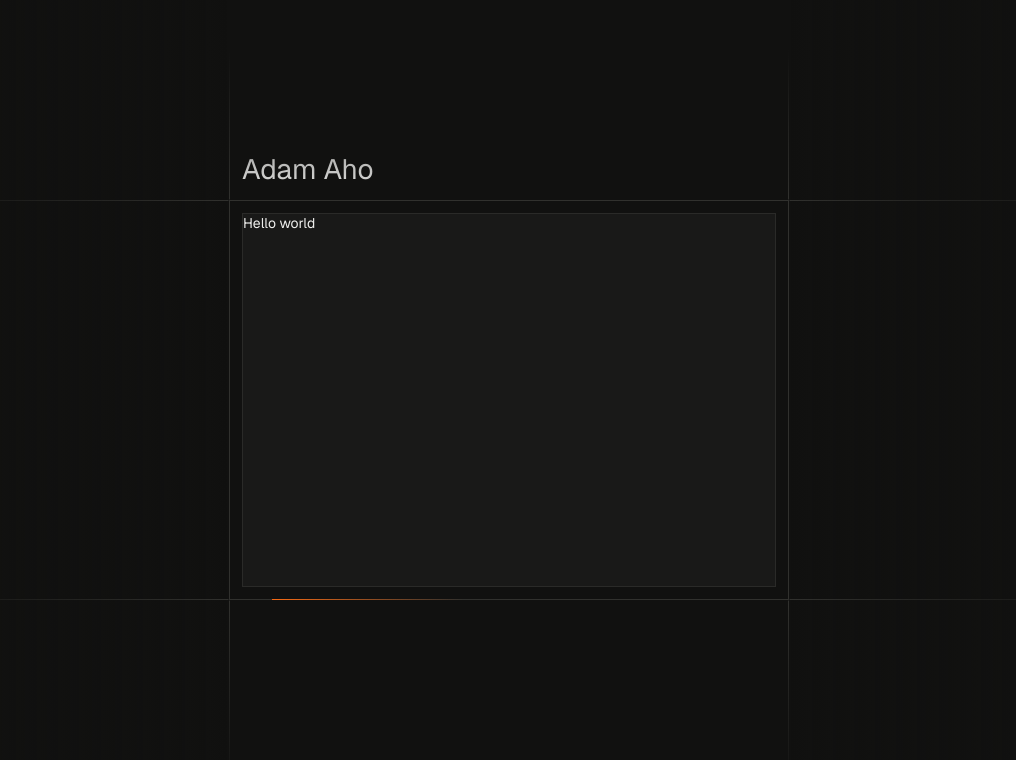
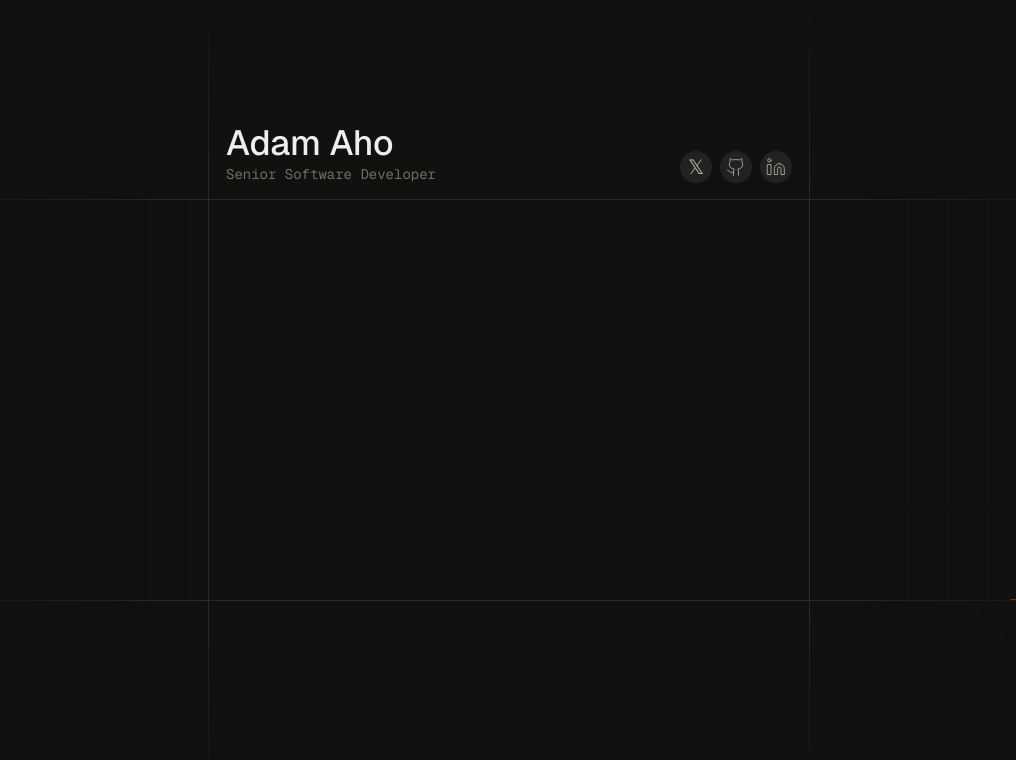
Before and after one commit to adamaho/adamaho.me, a Next.js app: page / in a window 1280 px wide. Shown: the top 760 px of the page, without its empty margins (131-1147 px from the left). Built offline with nearby package versions, Linux system fonts and the light colour scheme.

Commit message:
fixing grid and allowing interactions to happen

```diff
--- a/package.json
+++ b/package.json
@@ -12,6 +12,7 @@
     "@radix-ui/colors": "^3.0.0",
     "@radix-ui/react-slot": "^1.0.2",
     "geist": "^1.2.0",
+    "lucide-react": "^0.294.0",
     "next": "14.0.3",
     "react": "^18",
     "react-dom": "^18"
--- a/src/app/globals.css
+++ b/src/app/globals.css
@@ -11,5 +11,5 @@ body {
   --aho-font-family-serif: var(--font-geist-mono);
   --aho-font-family-mono: var(--font-geist-mono);
 
-  background-color: var(--aho-gray-1);
+  background-color: var(--aho-color-grey-1);
 }
--- a/src/app/page.css
+++ b/src/app/page.css
@@ -1,80 +1,62 @@
 .home {
+  --grid-column-1: minmax(16px, 1fr);
+  --grid-column-2: minmax(auto, 75ch);
+  --grid-column-3: minmax(16px, 1fr);
+  --grid-row-1: 1fr;
+  --grid-row-2: 400px;
+  --grid-row-3: 1fr;
+
   height: 100vh;
   position: relative;
   overflow: hidden;
 
-  .home-grid {
-    --grid-item-border-color: var(--aho-gray-5);
-    --grid-item-border-width: var(--aho-border-width-1);
-
+  /* Grid lines and Lasers */
+  .home-laser-vertical {
     display: grid;
-    grid-template-columns:
-      minmax(16px, 1fr)
-      minmax(auto, 70ch)
-      minmax(16px, 1fr);
-    grid-template-rows: 1fr 400px 1fr;
+    grid-template-rows:
+      var(--grid-row-1)
+      1px
+      var(--grid-row-2)
+      1px
+      var(--grid-row-3);
     height: 100%;
-
-    .home-item {
-      border: var(--grid-item-border-width) solid transparent;
-
-      &:nth-child(2),
-      &:nth-child(8) {
-        border-left-color: var(--grid-item-border-color);
-        border-right-color: var(--grid-item-border-color);
-      }
-
-      &:nth-child(4),
-      &:nth-child(6) {
-        border-top-color: var(--grid-item-border-color);
-        border-bottom-color: var(--grid-item-border-color);
-      }
-
-      &:nth-child(2) {
-        display: flex;
-        flex-direction: column;
-        height: 100%;
-        justify-content: flex-end;
-        padding: var(--aho-space-3);
-      }
-
-      &:nth-child(5) {
-        border: var(--aho-border-width-1) solid var(--grid-item-border-color);
-        padding: var(--aho-space-3);
-
-        .home-card {
-          background-color: var(--aho-gray-2);
-          border: var(--aho-border-width-1) solid var(--aho-gray-4);
-          height: 100%;
-          width: 100%;
-        }
-      }
-    }
-  }
-
-  .home-mask-vertical {
-    display: grid;
-    grid-template-rows: 1fr 1px 400px 1px 1fr;
-    height: 100%;
-    width: 100%;
     left: 0;
     position: absolute;
     top: 0;
+    width: 100%;
   }
 
-  .home-mask-top {
-    background: linear-gradient(to bottom, var(--aho-gray-1) 25%, transparent);
+  .home-laser-horizontal {
+    display: grid;
+    grid-template-columns: var(--grid-column-1) 1px var(--grid-column-2) 1px var(
+        --grid-column-3
+      );
+    height: 100%;
+    left: 0;
+    position: absolute;
+    top: 0;
+    width: 100%;
   }
 
   .home-laser {
     --laser-size: 15%;
     --laser-duration: 25s;
+
+    background-color: var(--aho-color-grey-4);
     position: relative;
   }
 
   .home-laser::after {
     animation-iteration-count: infinite;
-    animation-timing-function: linear;
+    animation-timing-function: linear(
+      0,
+      0.034 6.4%,
+      0.128 11.4%,
+      0.66 20.6%,
+      0.845 30.4%,
+      0.963 55%,
+      1
+    );
     content: "";
     position: absolute;
   }
@@ -89,36 +71,13 @@
   .home-top-laser::after {
     animation-name: laser-top;
     animation-duration: var(--laser-duration);
-    background: linear-gradient(to left, var(--aho-orange-9), transparent);
+    background: linear-gradient(
+      to left,
+      var(--aho-color-orange-9),
+      transparent
+    );
     left: calc(-1 * var(--laser-size));
     top: 1px;
-  }
-
-  .home-bottom-laser::after {
-    animation-name: laser-bottom;
-    animation-duration: var(--laser-duration);
-    background: linear-gradient(to right, var(--aho-orange-9), transparent);
-    left: 100%;
-    top: -1px;
-  }
-
-  .home-mask-bottom {
-    background: linear-gradient(to top, var(--aho-gray-1), transparent);
-  }
-
-  .home-mask-horizontal {
-    display: grid;
-    grid-template-columns:
-      minmax(16px, 1fr)
-      1px
-      minmax(auto, 70ch)
-      1px
-      minmax(16px, 1fr);
-    height: 100%;
-    width: 100%;
-    left: 0;
-    position: absolute;
-    top: 0;
   }
 
   .home-left-laser::after,
@@ -131,23 +90,172 @@
   .home-left-laser::after {
     animation-name: laser-left;
     animation-duration: var(--laser-duration);
-    background: linear-gradient(to bottom, var(--aho-orange-9), transparent);
+    background: linear-gradient(
+      to bottom,
+      var(--aho-color-orange-9),
+      transparent
+    );
+    left: 1px;
     top: 100%;
   }
 
   .home-right-laser::after {
     animation-name: laser-right;
     animation-duration: var(--laser-duration);
-    background: linear-gradient(to top, var(--aho-orange-9), transparent);
+    background: linear-gradient(to top, var(--aho-color-orange-9), transparent);
+    left: -1px;
     top: calc(-1 * var(--laser-size));
   }
 
-  .home-mask-left {
-    background: linear-gradient(to right, var(--aho-gray-1), transparent);
+  .home-bottom-laser::after {
+    animation-name: laser-bottom;
+    animation-duration: var(--laser-duration);
+    background: linear-gradient(
+      to right,
+      var(--aho-color-orange-9),
+      transparent
+    );
+    left: 100%;
+    top: -1px;
   }
 
-  .home-mask-right {
-    background: linear-gradient(to left, var(--aho-gray-1), transparent);
+  /* Edge Masking */
+  .home-mask-vertical {
+    display: grid;
+    grid-template-rows:
+      var(--grid-row-1)
+      var(--grid-row-2)
+      var(--grid-row-3);
+    height: 100%;
+    left: 0;
+    position: absolute;
+    top: 0;
+    width: 100%;
+
+    .home-mask-top {
+      background: linear-gradient(to top, transparent, var(--aho-color-grey-1));
+    }
+
+    .home-mask-bottom {
+      background: linear-gradient(
+        to bottom,
+        transparent,
+        var(--aho-color-grey-1)
+      );
+    }
+  }
+
+  .home-mask-horizontal {
+    display: grid;
+    grid-template-columns: var(--grid-column-1) var(--grid-column-2) var(
+        --grid-column-3
+      );
+    height: 100%;
+    left: 0;
+    position: absolute;
+    top: 0;
+    width: 100%;
+
+    .home-mask-left {
+      background: linear-gradient(
+        to left,
+        transparent,
+        var(--aho-color-grey-1)
+      );
+    }
+
+    .home-mask-right {
+      background: linear-gradient(
+        to right,
+        transparent,
+        var(--aho-color-grey-1)
+      );
+    }
+  }
+
+  /* Content Grid */
+  .home-grid {
+    --grid-item-border-color: var(--aho-color-grey-5);
+    --grid-item-border-width: var(--aho-border-width-1);
+
+    display: grid;
+    grid-template-columns:
+      var(--grid-column-1)
+      var(--grid-column-2)
+      var(--grid-column-3);
+    grid-template-rows:
+      var(--grid-row-1)
+      var(--grid-row-2)
+      var(--grid-row-3);
+    height: 100%;
+    left: 0;
+    position: absolute;
+    top: 0;
+    width: 100%;
+
+    .home-item {
+      border: var(--grid-item-border-width) solid transparent;
+
+      &:nth-child(2) {
+        display: flex;
+        flex-direction: column;
+        height: 100%;
+        justify-content: flex-end;
+        padding: var(--aho-space-4);
+
+        .home-header {
+          align-items: flex-end;
+          display: flex;
+          justify-content: space-between;
+
+          .home-header-info {
+            display: flex;
+            flex-direction: column;
+          }
+
+          .socials {
+            align-items: center;
+            display: flex;
+            gap: var(--aho-space-2);
+            justify-content: flex-end;
+
+            .social {
+              align-items: center;
+              background-color: var(--aho-color-grey-3);
+              border-radius: var(--aho-border-radius-round);
+              color: var(--aho-color-grey-11);
+              cursor: default;
+              display: flex;
+              font-size: 20px;
+              height: 32px;
+              line-height: 1;
+              justify-content: center;
+              padding: var(--aho-space-1);
+              width: 32px;
+
+              &:hover {
+                background-color: var(--aho-color-grey-4);
+              }
+            }
+          }
+        }
+      }
+
+      &:nth-child(5) {
+        padding: var(--aho-space-4);
+
+        .home-card {
+          display: flex;
+          flex-direction: column;
+          height: 100%;
+          justify-content: flex-end;
+
+          .home-card-blurb {
+            line-height: var(--aho-line-height-2);
+          }
+        }
+      }
+    }
   }
 }
 
--- a/src/app/page.tsx
+++ b/src/app/page.tsx
@@ -1,39 +1,85 @@
+import { Github, Linkedin } from "lucide-react";
+
 import { Heading, Text } from "~/components";
+
 import "./page.css";
 
 export default function Home() {
   return (
     <main className="home">
+      <div className="home-laser-vertical">
+        <div />
+        <div className="home-laser home-top-laser" />
+        <div />
+        <div className="home-laser home-bottom-laser" />
+        <div />
+      </div>
+      <div className="home-laser-horizontal">
+        <div />
+        <div className="home-laser home-left-laser" />
+        <div />
+        <div className="home-laser home-right-laser" />
+        <div />
+      </div>
+      <div className="home-mask-vertical">
+        <div className="home-mask-top" />
+        <div />
+        <div className="home-mask-bottom" />
+      </div>
+      <div className="home-mask-horizontal">
+        <div className="home-mask-left" />
+        <div />
+        <div className="home-mask-right" />
+      </div>
       <div className="home-grid">
         <div className="home-item" />
         <div className="home-item">
-          <Heading contrast="high">Adam Aho</Heading>
+          <header className="home-header">
+            <div className="home-header-info">
+              <Heading size="8" weight="medium">
+                Adam Aho
+              </Heading>
+              <Text color="grey" contrast="low" family="mono">
+                Senior Software Developer
+              </Text>
+            </div>
+            <div className="socials">
+              <a
+                className="social"
+                aria-label="x"
+                href="https://twitter.com/theadamaho"
+                target="_blank"
+              >
+                𝕏
+              </a>
+              <a
+                className="social"
+                aria-label="github"
+                href="https://github.com/adamaho"
+                target="_blank"
+              >
+                <Github size={20} strokeWidth={1} />
+              </a>
+              <a
+                className="social"
+                aria-label="linked in"
+                href="https://www.linkedin.com/in/adamaho/"
+                target="_blank"
+              >
+                <Linkedin size={20} strokeWidth={1} />
+              </a>
+            </div>
+          </header>
         </div>
         <div className="home-item" />
         <div className="home-item" />
         <div className="home-item">
-          <div className="home-card">
-            <Text>Hello world</Text>
-          </div>
+          <div className="home-card"></div>
         </div>
         <div className="home-item" />
         <div className="home-item" />
+        <div className="home-item"></div>
         <div className="home-item" />
-        <div className="home-item" />
-      </div>
-      <div className="home-mask-vertical">
-        <div className="home-mask-top" />
-        <div className="home-laser home-top-laser" />
-        <div className="home-mask-center" />
-        <div className="home-laser home-bottom-laser" />
-        <div className="home-mask-bottom" />
-      </div>
-      <div className="home-mask-horizontal">
-        <div className="home-mask-left" />
-        <div className="home-laser home-left-laser" />
-        <div className="home-mask-center" />
-        <div className="home-laser home-right-laser" />
-        <div className="home-mask-right" />
       </div>
     </main>
   );
--- a/src/components/heading.tsx
+++ b/src/components/heading.tsx
@@ -34,14 +34,14 @@ type HeadingProps = {
    *
    * @default "span"
    */
-  displayAs?: "h1" | "h2" | "h3" | "h4" | "h5" | "h6";
+  as?: "h1" | "h2" | "h3" | "h4" | "h5" | "h6";
 
   /**
    * modifies the color of the heading
    *
-   * @default "gray"
+   * @default "grey"
    */
-  color?: "orange" | "gray";
+  color?: "orange" | "grey";
 
   /**
    * modifies the contrast of the heading
@@ -70,19 +70,27 @@ type HeadingProps = {
    * @default "6"
    */
   size?: "1" | "2" | "3" | "4" | "5" | "6" | "7" | "8" | "9";
+
+  /**
+   * modifies the font weight of the heading
+   *
+   * @default "normal"
+   */
+  weight?: "light" | "normal" | "medium" | "bold" | "extra-bold";
 };
 
 const Heading = forwardRef<HeadingElement, PropsWithChildren<HeadingProps>>(
   (
     {
       align = "left",
-      displayAs: Comp = "h1",
+      as: Comp = "h1",
       attributes,
       children,
-      color = "gray",
+      color = "grey",
       contrast = "high",
       family = "sans",
       size = "7",
+      weight = "bold",
       ...rest
     },
     ref
@@ -98,7 +106,7 @@ const Heading = forwardRef<HeadingElement, PropsWithChildren<HeadingProps>>(
         aho-text-contrast={contrast}
         aho-text-family={family}
         aho-text-size={size}
-        aho-text-weight="normal"
+        aho-text-weight={weight}
         ref={ref}
       >
         <Comp>{children}</Comp>
--- a/src/components/text.tsx
+++ b/src/components/text.tsx
@@ -15,7 +15,7 @@ type TextSpanProps = {
    *
    * @default "span"
    */
-  displayAs?: "span";
+  as?: "span";
 
   /**
    * rendered html attributes
@@ -33,7 +33,7 @@ type TextLabelProps = {
    *
    * @default "span"
    */
-  displayAs?: "label";
+  as?: "label";
 
   /**
    * rendered html attributes
@@ -51,7 +51,7 @@ type TextPProps = {
    *
    * @default "span"
    */
-  displayAs?: "p";
+  as?: "p";
 
   /**
    * rendered html attributes
@@ -69,7 +69,7 @@ type TextDivProps = {
    *
    * @default "span"
    */
-  displayAs?: "div";
+  as?: "div";
 
   /**
    * rendered html attributes
@@ -99,9 +99,9 @@ type SharedTextProps = {
   /**
    * modifies the color of the text
    *
-   * @default "gray"
+   * @default "grey"
    */
-  color?: "orange" | "gray";
+  color?: "orange" | "grey";
 
   /**
    * modifies the contrast of the text
@@ -139,11 +139,11 @@ const Text = forwardRef<TextElement, PropsWithChildren<TextProps>>(
   (
     {
       align = "left",
-      displayAs: Comp = "span",
+      as: Comp = "span",
       attributes,
       children,
       className,
-      color = "gray",
+      color = "grey",
       contrast = "high",
       family = "sans",
       size = "2",
--- a/src/css/base/color.css
+++ b/src/css/base/color.css
@@ -10,116 +10,116 @@
 
 @layer base {
   :root {
-    --aho-gray-1: var(--sand-1);
-    --aho-gray-2: var(--sand-2);
-    --aho-gray-3: var(--sand-3);
-    --aho-gray-4: var(--sand-4);
-    --aho-gray-5: var(--sand-5);
-    --aho-gray-6: var(--sand-6);
-    --aho-gray-7: var(--sand-7);
-    --aho-gray-8: var(--sand-8);
-    --aho-gray-9: var(--sand-9);
-    --aho-gray-10: var(--sand-10);
-    --aho-gray-11: var(--sand-11);
-    --aho-gray-12: var(--sand-12);
+    --aho-color-grey-1: var(--sand-1);
+    --aho-color-grey-2: var(--sand-2);
+    --aho-color-grey-3: var(--sand-3);
+    --aho-color-grey-4: var(--sand-4);
+    --aho-color-grey-5: var(--sand-5);
+    --aho-color-grey-6: var(--sand-6);
+    --aho-color-grey-7: var(--sand-7);
+    --aho-color-grey-8: var(--sand-8);
+    --aho-color-grey-9: var(--sand-9);
+    --aho-color-grey-10: var(--sand-10);
+    --aho-color-grey-11: var(--sand-11);
+    --aho-color-grey-12: var(--sand-12);
 
-    --aho-gray-a1: var(--sand-a1);
-    --aho-gray-a2: var(--sand-a2);
-    --aho-gray-a3: var(--sand-a3);
-    --aho-gray-a4: var(--sand-a4);
-    --aho-gray-a5: var(--sand-a5);
-    --aho-gray-a6: var(--sand-a6);
-    --aho-gray-a7: var(--sand-a7);
-    --aho-gray-a8: var(--sand-a8);
-    --aho-gray-a9: var(--sand-a9);
-    --aho-gray-a10: var(--sand-a10);
-    --aho-gray-a11: var(--sand-a11);
-    --aho-gray-a12: var(--sand-a12);
+    --aho-color-grey-a1: var(--sand-a1);
+    --aho-color-grey-a2: var(--sand-a2);
+    --aho-color-grey-a3: var(--sand-a3);
+    --aho-color-grey-a4: var(--sand-a4);
+    --aho-color-grey-a5: var(--sand-a5);
+    --aho-color-grey-a6: var(--sand-a6);
+    --aho-color-grey-a7: var(--sand-a7);
+    --aho-color-grey-a8: var(--sand-a8);
+    --aho-color-grey-a9: var(--sand-a9);
+    --aho-color-grey-a10: var(--sand-a10);
+    --aho-color-grey-a11: var(--sand-a11);
+    --aho-color-grey-a12: var(--sand-a12);
 
-    --aho-orange-1: var(--orange-1);
-    --aho-orange-2: var(--orange-2);
-    --aho-orange-3: var(--orange-3);
-    --aho-orange-4: var(--orange-4);
-    --aho-orange-5: var(--orange-5);
-    --aho-orange-6: var(--orange-6);
-    --aho-orange-7: var(--orange-7);
-    --aho-orange-8: var(--orange-8);
-    --aho-orange-9: var(--orange-9);
-    --aho-orange-10: var(--orange-10);
-    --aho-orange-11: var(--orange-11);
-    --aho-orange-12: var(--orange-12);
+    --aho-color-orange-1: var(--orange-1);
+    --aho-color-orange-2: var(--orange-2);
+    --aho-color-orange-3: var(--orange-3);
+    --aho-color-orange-4: var(--orange-4);
+    --aho-color-orange-5: var(--orange-5);
+    --aho-color-orange-6: var(--orange-6);
+    --aho-color-orange-7: var(--orange-7);
+    --aho-color-orange-8: var(--orange-8);
+    --aho-color-orange-9: var(--orange-9);
+    --aho-color-orange-10: var(--orange-10);
+    --aho-color-orange-11: var(--orange-11);
+    --aho-color-orange-12: var(--orange-12);
 
-    --aho-orange-a1: var(--orange-a1);
-    --aho-orange-a2: var(--orange-a2);
-    --aho-orange-a3: var(--orange-a3);
-    --aho-orange-a4: var(--orange-a4);
-    --aho-orange-a5: var(--orange-a5);
-    --aho-orange-a6: var(--orange-a6);
-    --aho-orange-a7: var(--orange-a7);
-    --aho-orange-a8: var(--orange-a8);
-    --aho-orange-a9: var(--orange-a9);
-    --aho-orange-a10: var(--orange-a10);
-    --aho-orange-a11: var(--orange-a11);
-    --aho-orange-a12: var(--orange-a12);
+    --aho-color-orange-a1: var(--orange-a1);
+    --aho-color-orange-a2: var(--orange-a2);
+    --aho-color-orange-a3: var(--orange-a3);
+    --aho-color-orange-a4: var(--orange-a4);
+    --aho-color-orange-a5: var(--orange-a5);
+    --aho-color-orange-a6: var(--orange-a6);
+    --aho-color-orange-a7: var(--orange-a7);
+    --aho-color-orange-a8: var(--orange-a8);
+    --aho-color-orange-a9: var(--orange-a9);
+    --aho-color-orange-a10: var(--orange-a10);
+    --aho-color-orange-a11: var(--orange-a11);
+    --aho-color-orange-a12: var(--orange-a12);
   }
 
   :where(html) {
-    :where([aho-accent-color="gray"]) {
-      --aho-accent-1: var(--aho-gray-1);
-      --aho-accent-2: var(--aho-gray-2);
-      --aho-accent-3: var(--aho-gray-3);
-      --aho-accent-4: var(--aho-gray-4);
-      --aho-accent-5: var(--aho-gray-5);
-      --aho-accent-6: var(--aho-gray-6);
-      --aho-accent-7: var(--aho-gray-7);
-      --aho-accent-8: var(--aho-gray-8);
-      --aho-accent-9: var(--aho-gray-9);
-      --aho-accent-10: var(--aho-gray-10);
-      --aho-accent-11: var(--aho-gray-11);
-      --aho-accent-12: var(--aho-gray-12);
+    :where([aho-accent-color="grey"]) {
+      --aho-color-accent-1: var(--aho-color-grey-1);
+      --aho-color-accent-2: var(--aho-color-grey-2);
+      --aho-color-accent-3: var(--aho-color-grey-3);
+      --aho-color-accent-4: var(--aho-color-grey-4);
+      --aho-color-accent-5: var(--aho-color-grey-5);
+      --aho-color-accent-6: var(--aho-color-grey-6);
+      --aho-color-accent-7: var(--aho-color-grey-7);
+      --aho-color-accent-8: var(--aho-color-grey-8);
+      --aho-color-accent-9: var(--aho-color-grey-9);
+      --aho-color-accent-10: var(--aho-color-grey-10);
+      --aho-color-accent-11: var(--aho-color-grey-11);
+      --aho-color-accent-12: var(--aho-color-grey-12);
 
-      --aho-accent-a1: var(--aho-gray-a1);
-      --aho-accent-a2: var(--aho-gray-a2);
-      --aho-accent-a3: var(--aho-gray-a3);
-      --aho-accent-a4: var(--aho-gray-a4);
-      --aho-accent-a5: var(--aho-gray-a5);
-      --aho-accent-a6: var(--aho-gray-a6);
-      --aho-accent-a7: var(--aho-gray-a7);
-      --aho-accent-a8: var(--aho-gray-a8);
-      --aho-accent-a9: var(--aho-gray-a9);
-      --aho-accent-a10: var(--aho-gray-a10);
-      --aho-accent-a11: var(--aho-gray-a11);
-      --aho-accent-a12: var(--aho-gray-a12);
+      --aho-color-accent-a1: var(--aho-color-grey-a1);
+      --aho-color-accent-a2: var(--aho-color-grey-a2);
+      --aho-color-accent-a3: var(--aho-color-grey-a3);
+      --aho-color-accent-a4: var(--aho-color-grey-a4);
+      --aho-color-accent-a5: var(--aho-color-grey-a5);
+      --aho-color-accent-a6: var(--aho-color-grey-a6);
+      --aho-color-accent-a7: var(--aho-color-grey-a7);
+      --aho-color-accent-a8: var(--aho-color-grey-a8);
+      --aho-color-accent-a9: var(--aho-color-grey-a9);
+      --aho-color-accent-a10: var(--aho-color-grey-a10);
+      --aho-color-accent-a11: var(--aho-color-grey-a11);
+      --aho-color-accent-a12: var(--aho-color-grey-a12);
     }
   }
 
   :where(html) {
     :where([aho-accent-color="orange"]) {
-      --aho-accent-1: var(--aho-orange-1);
-      --aho-accent-2: var(--aho-orange-2);
-      --aho-accent-3: var(--aho-orange-3);
-      --aho-accent-4: var(--aho-orange-4);
-      --aho-accent-5: var(--aho-orange-5);
-      --aho-accent-6: var(--aho-orange-6);
-      --aho-accent-7: var(--aho-orange-7);
-      --aho-accent-8: var(--aho-orange-8);
-      --aho-accent-9: var(--aho-orange-9);
-      --aho-accent-10: var(--aho-orange-10);
-      --aho-accent-11: var(--aho-orange-11);
-      --aho-accent-12: var(--aho-orange-12);
+      --aho-color-accent-1: var(--aho-color-orange-1);
+      --aho-color-accent-2: var(--aho-color-orange-2);
+      --aho-color-accent-3: var(--aho-color-orange-3);
+      --aho-color-accent-4: var(--aho-color-orange-4);
+      --aho-color-accent-5: var(--aho-color-orange-5);
+      --aho-color-accent-6: var(--aho-color-orange-6);
+      --aho-color-accent-7: var(--aho-color-orange-7);
+      --aho-color-accent-8: var(--aho-color-orange-8);
+      --aho-color-accent-9: var(--aho-color-orange-9);
+      --aho-color-accent-10: var(--aho-color-orange-10);
+      --aho-color-accent-11: var(--aho-color-orange-11);
+      --aho-color-accent-12: var(--aho-color-orange-12);
 
-      --aho-accent-a1: var(--aho-orange-a1);
-      --aho-accent-a2: var(--aho-orange-a2);
-      --aho-accent-a3: var(--aho-orange-a3);
-      --aho-accent-a4: var(--aho-orange-a4);
-      --aho-accent-a5: var(--aho-orange-a5);
-      --aho-accent-a6: var(--aho-orange-a6);
-      --aho-accent-a7: var(--aho-orange-a7);
-      --aho-accent-a8: var(--aho-orange-a8);
-      --aho-accent-a9: var(--aho-orange-a9);
-      --aho-accent-a10: var(--aho-orange-a10);
-      --aho-accent-a11: var(--aho-orange-a11);
-      --aho-accent-a12: var(--aho-orange-a12);
+      --aho-color-accent-a1: var(--aho-color-orange-a1);
+      --aho-color-accent-a2: var(--aho-color-orange-a2);
+      --aho-color-accent-a3: var(--aho-color-orange-a3);
+      --aho-color-accent-a4: var(--aho-color-orange-a4);
+      --aho-color-accent-a5: var(--aho-color-orange-a5);
+      --aho-color-accent-a6: var(--aho-color-orange-a6);
+      --aho-color-accent-a7: var(--aho-color-orange-a7);
+      --aho-color-accent-a8: var(--aho-color-orange-a8);
+      --aho-color-accent-a9: var(--aho-color-orange-a9);
+      --aho-color-accent-a10: var(--aho-color-orange-a10);
+      --aho-color-accent-a11: var(--aho-color-orange-a11);
+      --aho-color-accent-a12: var(--aho-color-orange-a12);
     }
   }
 }
--- a/src/css/base/typography.css
+++ b/src/css/base/typography.css
@@ -46,15 +46,15 @@
     }
 
     &[aho-text-contrast="low"] {
-      color: var(--aho-accent-9);
+      color: var(--aho-color-accent-9);
     }
 
     &[aho-text-contrast="medium"] {
-      color: var(--aho-accent-11);
+      color: var(--aho-color-accent-11);
     }
 
     &[aho-text-contrast="high"] {
-      color: var(--aho-accent-12);
+      color: var(--aho-color-accent-12);
     }
 
     &[aho-text-family="sans"] {
```
Also changed, not shown: src/css/base/border.css (+9 -0 lines), 1 other file (tests, documents, lock files or other folders).
